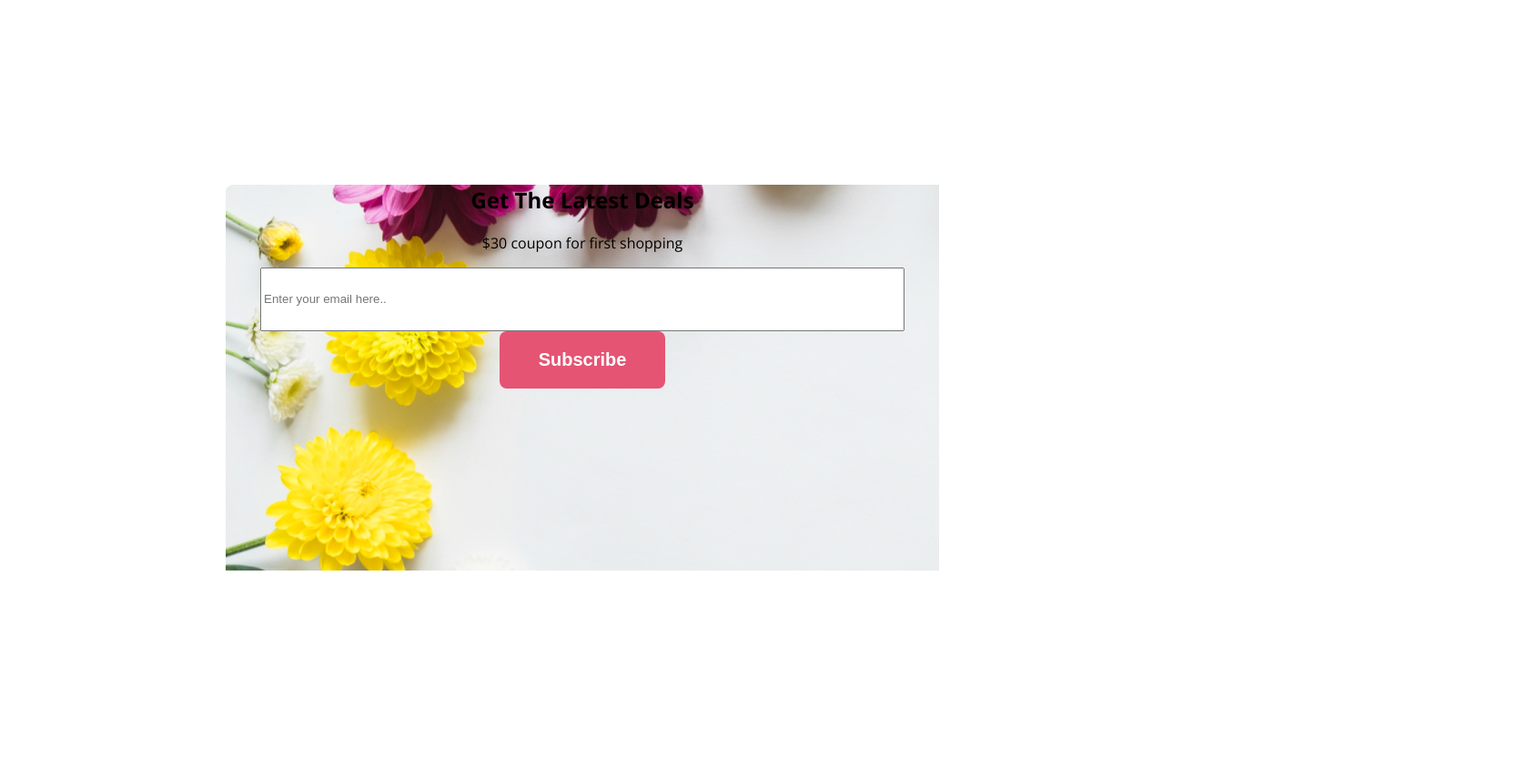
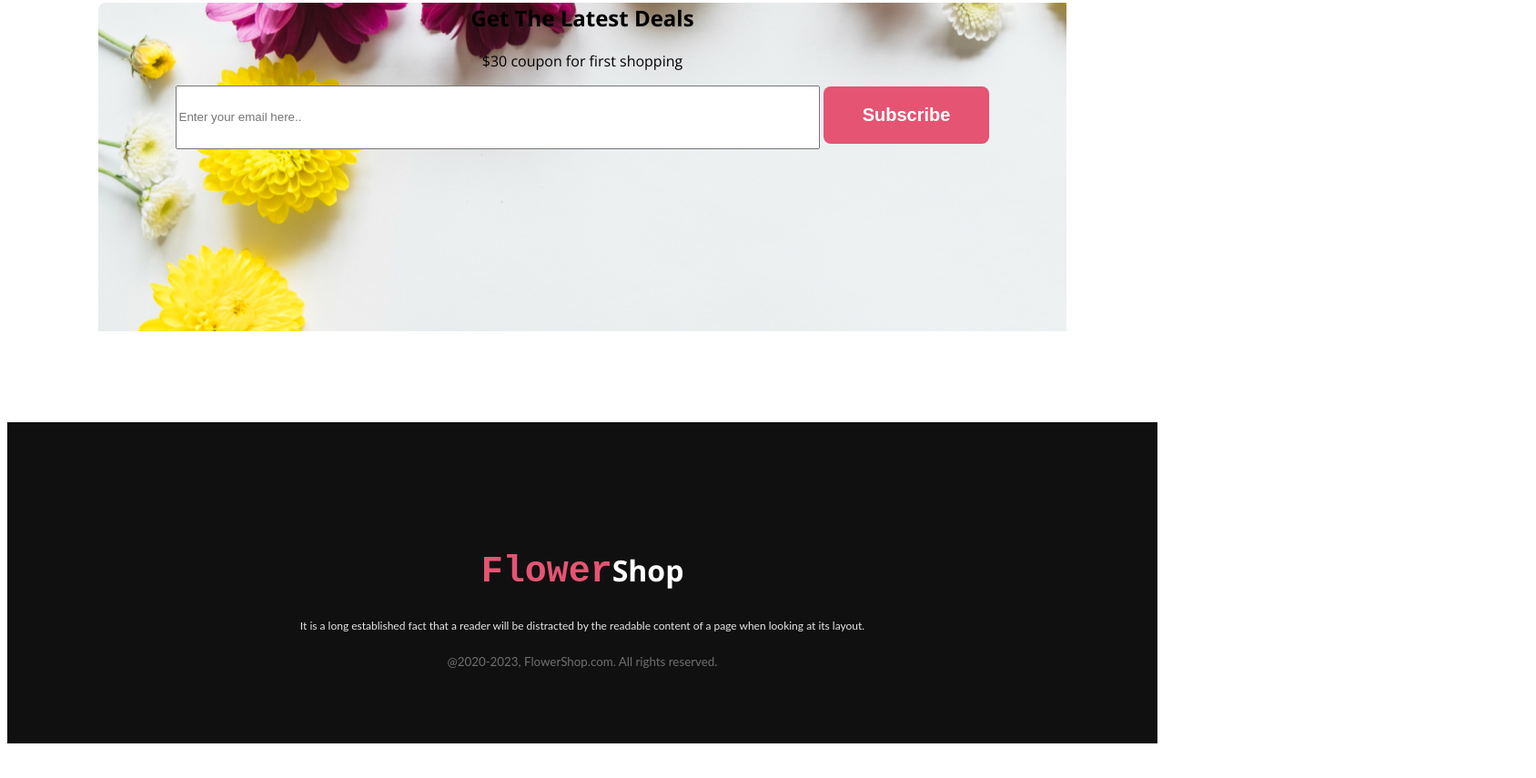
Before and after one commit to Prosenjit-99/flower-shop-assignment-main, a plain HTML site: page index.html in a window 1280 px wide. Shown: the part 3943-4798 px from the top of the page at 91% size, 1688 px wide, since content can reach past the window. After the commit the page ends 4768 px from the top, so only its background shows below. Drawn offline with nearby package versions, Linux system fonts and the light colour scheme.

Commit message:
added footer section

```diff
--- a/index.html
+++ b/index.html
@@ -83,7 +83,11 @@
 
     </main>
     <footer>
-
+         <div class="footer">
+            <h1 class="footer-great"><samp class="color">Flower</samp>Shop</h1>
+            <p class="footer-info">It is a long established fact that a reader will be distracted by the readable content of a page when looking at its layout.</p>
+            <small class="fotter-last">@2020-2023, FlowerShop.com. All rights reserved. </small>
+        </div>
     </footer>
 </body>
 </html>
--- a/styles/flower.css
+++ b/styles/flower.css
@@ -105,44 +105,84 @@ main section {
 
 
 }
-.discuent-pic{
+
+.discuent-pic {
     width: 200px;
     padding: 100px;
 
 }
+
 /* discrivetion */
-.discrivetion{
+.discrivetion {
 
     color: #272727;
     text-align: center;
     font-family: Lato;
     font-size: 30px;
 }
-.discrivetion-grating{
+
+.discrivetion-grating {
     color: rgba(39, 39, 39, 0.60);
     font-size: 12px;
     margin-bottom: 100px;
 }
-.images-insta{
+
+.images-insta {
     display: flex;
     width: 342px;
     height: 396px;
     gap: 24px;
-margin:  240px;
+    margin: 140px;
 
 
 }
-.background-image{
+
+.background-image {
     text-align: center;
     padding-bottom: 200px;
     background-image: url('../Flower Asset/Rectangle\ 9.png');
-    margin: 240px;
+    margin: 100px;
+
 }
-.email{
+
+.email {
     width: 700px;
     height: 64px;
     flex-shrink: 0;
+}
+
+/* footer */
+.footer {
+    text-align: center;
+    background: #111010;
+    padding: 80px;
+
+}
+.footer-great{
+     color: white;
+     padding-top: 40px ;
 
 
 
 }
+.color{
+    color: #E55473;
+    font-size: 40px;
+font-style: normal;
+font-weight: 800;
+}
+.footer-info{
+    color: rgba(255, 255, 255, 0.90);
+text-align: center;
+font-family: Lato;
+font-size: 12px; */
+font-weight: 400;
+line-height: 30px;
+
+}
+.fotter-last{
+    color: rgba(255, 255, 255, 0.40);
+text-align: center;
+font-family: Lato;
+font-weight: 400;
+}
```
Lines whose indentation alone changed are shown as unchanged.
